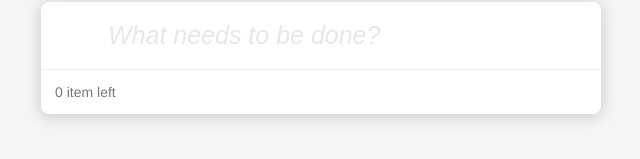
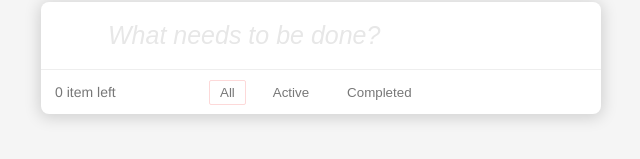
Before and after one commit to quangnguyen2019/To-do-List, a React (Create React App) app: page / in a window 1280 px wide. Shown: the part 143-302 px from the top of the page, without its empty margins (319-959 px from the left). Built offline with nearby package versions, Linux system fonts and the light colour scheme.

Commit message:
Show to-do list by filter mode

```diff
--- a/src/components/CSS/Components.css
+++ b/src/components/CSS/Components.css
@@ -93,9 +93,30 @@
 .footer {
   font-size: 14px;
   padding: 14px;
+  position: relative;
 }
 .footer .items-left {
   color: #777;
 }
+.footer .filter {
+  position: absolute;
+  top: 10px;
+  left: 160px;
+}
+.footer .filter .filter-mode {
+  color: #777;
+  background-color: transparent;
+  border: 1px solid transparent;
+  border-radius: 2px;
+  padding: 4px 10px;
+  margin: 0 8px;
+  outline: none;
+}
+.footer .filter .filter-mode:hover {
+  border-color: rgba(250, 175, 175, 0.479);
+}
+.footer .filter .active {
+  border-color: rgba(250, 175, 175, 0.479);
+}
 
 /*# sourceMappingURL=Components.css.map */
--- a/src/components/CSS/_Footer.scss
+++ b/src/components/CSS/_Footer.scss
@@ -1,8 +1,34 @@
 .footer {
     font-size: 14px;
     padding: 14px;
+    position: relative;
 
     .items-left {
         color: #777;
     }
+
+    .filter {
+        position: absolute;
+        top: 10px;
+        left: 160px;
+
+        .filter-mode {
+            color: #777;
+            background-color: transparent;
+            border: 1px solid transparent;
+            border-radius: 2px;
+            padding: 4px 10px;
+            margin: 0 8px;
+            outline: none;
+
+            &:hover {
+                border-color: rgba(250, 175, 175, 0.479);
+            }
+
+        }
+
+        .active {
+            border-color: rgba(250, 175, 175, 0.479);
+        }
+    }
 }
--- a/src/components/FooterFilter.js
+++ b/src/components/FooterFilter.js
@@ -1,13 +1,55 @@
-import React, { useState } from 'react';
+import React from 'react';
+import classNames from 'classnames';
 
-export default function(props) {
-    const { numItems } = props;
+export default function FooterFilter(props) {
+    const { filterMode, setFilterMode, numItems } = props;
+
+    const filterAll = () => {
+        setFilterMode('all');
+    }
+
+    const filterActive = () => {
+        setFilterMode('active');
+    }
+
+    const filterCompleted = () => {
+        setFilterMode('completed');
+    }
 
     return(
         <div className="footer">
             <span className="items-left">
                 {numItems} {numItems > 1 ? 'items' : 'item'} left
             </span>
+
+            <div className="filter">
+                <button
+                    onClick={filterAll}
+                    className={classNames('filter-mode filter-all', {
+                        'active': filterMode === 'all'
+                    })}
+                >
+                    All
+                </button>
+
+                <button
+                    onClick={filterActive}
+                    className={classNames('filter-mode filter-active', {
+                        'active': filterMode === 'active'
+                    })}
+                >
+                    Active
+                </button>
+
+                <button
+                    onClick={filterCompleted}
+                    className={classNames('filter-mode filter-completed', {
+                        'active': filterMode === 'completed'
+                    })}
+                >
+                    Completed
+                </button>
+            </div>
         </div>
     );
 }
--- a/src/components/TodoList.js
+++ b/src/components/TodoList.js
@@ -20,6 +20,7 @@ export default function TodoList() {
     const [todos, setTodos] = useState(
         todoList ? todoList : []
     );
+    const [filterMode, setFilterMode] = useState('all');
 
     useEffect(
         () => {
@@ -37,16 +38,57 @@ export default function TodoList() {
                 onKeyUp={(event) => onKeyUp(todos, setTodos, event)}
             />
 
-            { todos.map((item, index) =>
+            {
+                filterMode === 'all' &&
+                todos.map((item, index) => {
+                    return (
                         <TodoItem
                             item={item}
                             key={index}
                             onClickIcon={() => clickItem(todos, setTodos, index)}
                             onClickDestroy={() => destroyItem(todos, setTodos, index)}
                         />
-            )}
+                    );
+                })
+            }
+            {
+                filterMode === 'active' &&
+                todos.map((item, index) => {
+                    if (!item.completed) {
+                        return (
+                            <TodoItem
+                                item={item}
+                                key={index}
+                                onClickIcon={() => clickItem(todos, setTodos, index)}
+                                onClickDestroy={() => destroyItem(todos, setTodos, index)}
+                            />
+                        );
+                    }
+                    return true;
+                })
+            }
+            {
+                filterMode === 'completed' &&
+                todos.map((item, index) => {
+                    if (item.completed) {
+                        return (
+                            <TodoItem
+                                item={item}
+                                key={index}
+                                onClickIcon={() => clickItem(todos, setTodos, index)}
+                                onClickDestroy={() => destroyItem(todos, setTodos, index)}
+                            />
+                        );
+                    }
+                    return true;
+                })
+            }
 
-            <FooterFilter numItems={todos.length} />
+            <FooterFilter
+                numItems={todos.length}
+                filterMode={filterMode}
+                setFilterMode={setFilterMode}
+            />
         </div>
     );
 }
```
Also changed, not shown: 1 other file (tests, documents, lock files or other folders). Lines whose indentation alone changed are shown as unchanged.
